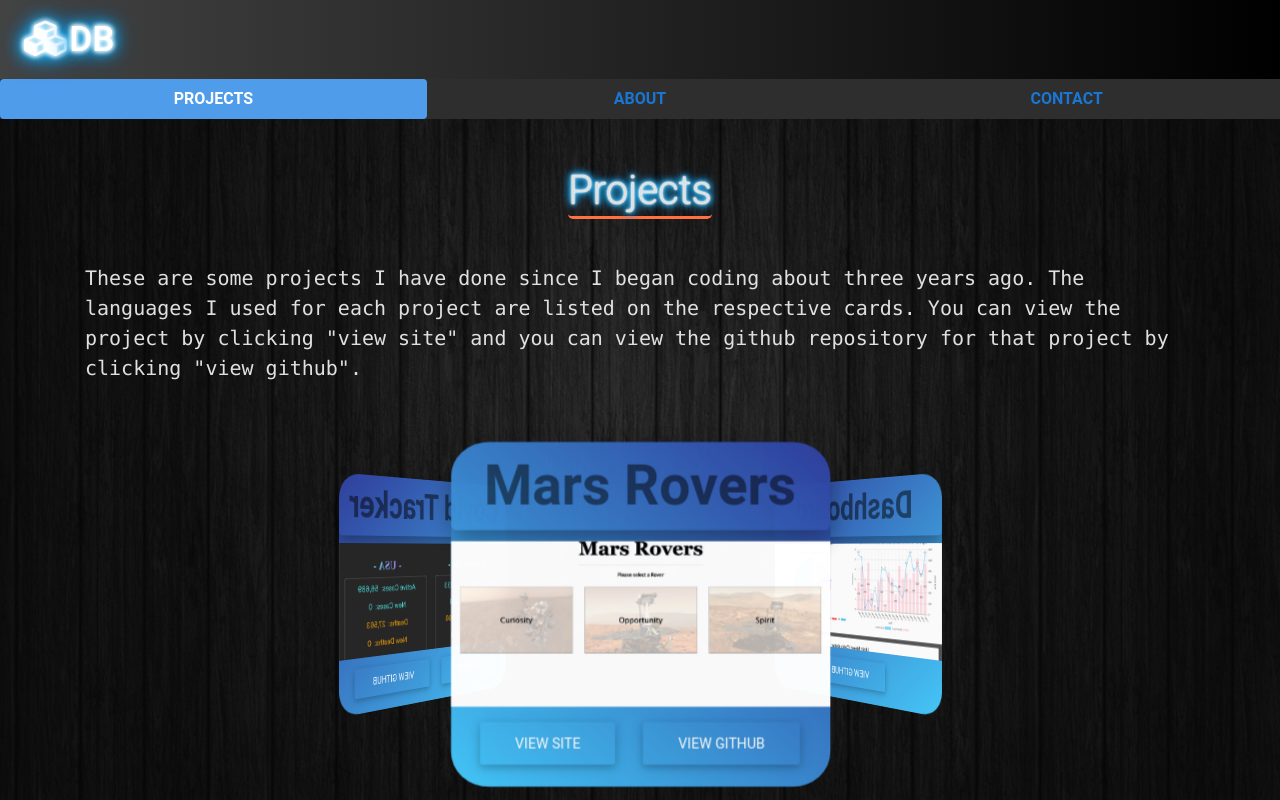
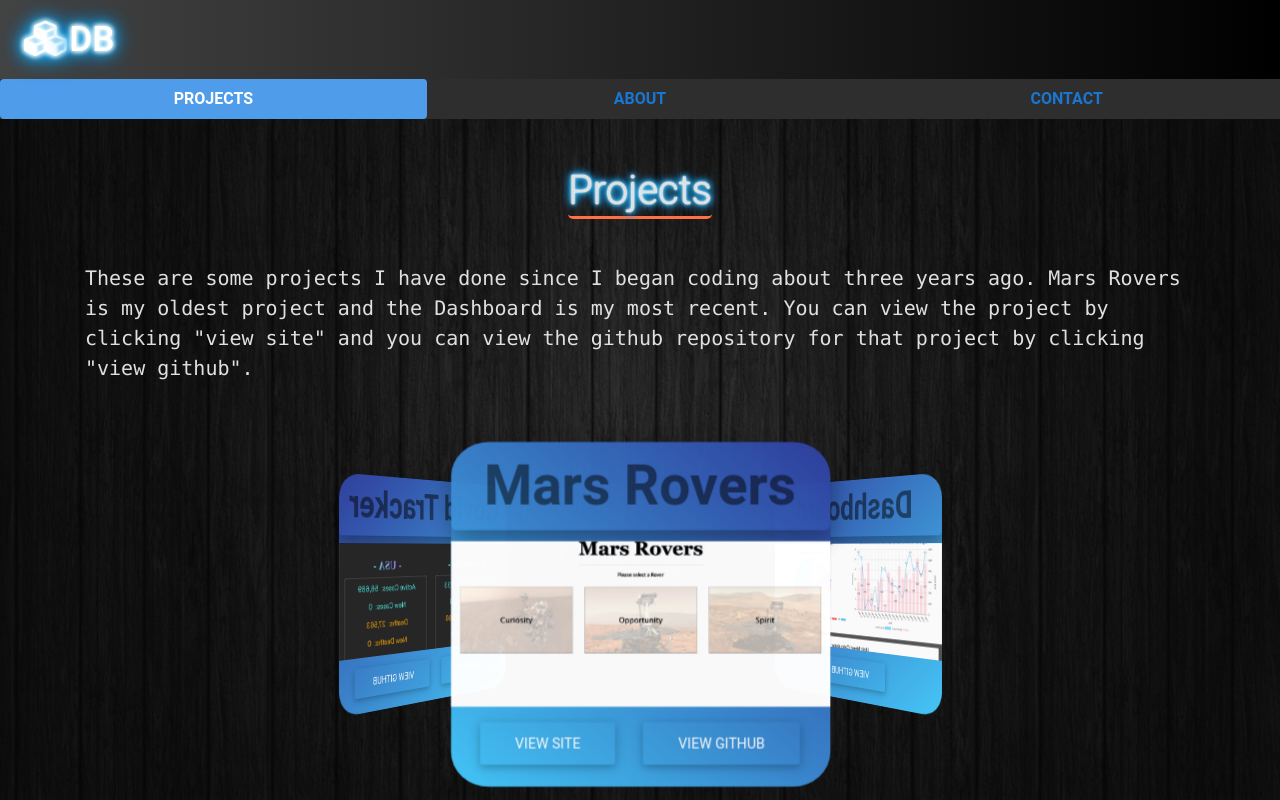
Before and after one commit to Dabbyd123/personal-website, a website: page home.html in a window 1280 px wide. Drawn offline with nearby package versions, Linux system fonts and the light colour scheme.

Commit message:
changed vernacular on first page

```diff
--- a/home.html
+++ b/home.html
@@ -55,8 +55,8 @@
                 <p class="lead text-monospace text-light">These are some projects I have done since I
                     began
                     coding about three years
-                    ago. The languages I used for each project are listed
-                    on the respective cards. You can view the project by clicking "view site" and you can view
+                    ago. Mars Rovers is my oldest project and the Dashboard is my most recent. You can view the project
+                    by clicking "view site" and you can view
                     the github repository for that project by clicking "view github".</p>
             </div>
 
```
